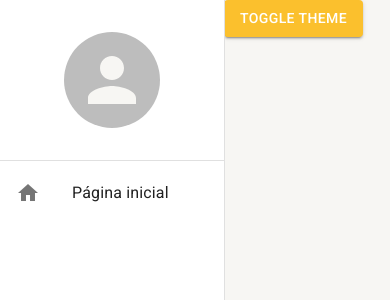
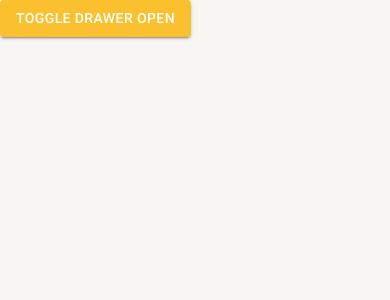
Before and after one commit to estaeldev/react-materialui-typescript, a React (Create React App) app: page /pagina-inicial in a window 390 px wide. Shown: the top 300 px of the page. Built offline with nearby package versions, Linux system fonts and the light colour scheme.

Commit message:
feat: adicionado responsividade menu-lateral

```diff
--- a/src/App.tsx
+++ b/src/App.tsx
@@ -1,17 +1,19 @@
 import { BrowserRouter } from "react-router-dom"
 import { AppRoutes } from "./routes"
 import { MenuLateral } from "./shared/components"
-import { AppThemeProvider } from "./shared/contexts"
+import { AppDrawerProvider, AppThemeProvider } from "./shared/contexts"
 
 export const App = () => {
 
     return (
         <AppThemeProvider>
-            <BrowserRouter>
-                <MenuLateral >
-                    <AppRoutes />
-                </MenuLateral>
-            </BrowserRouter>
+            <AppDrawerProvider>
+                <BrowserRouter>
+                    <MenuLateral >
+                        <AppRoutes />
+                    </MenuLateral>
+                </BrowserRouter>
+            </AppDrawerProvider>
         </AppThemeProvider>
     )
 }
--- a/src/routes/AppRoutes.tsx
+++ b/src/routes/AppRoutes.tsx
@@ -1,18 +1,18 @@
 import { Button } from "@mui/material"
 import { Navigate, Route, Routes } from "react-router-dom"
-import { useThemeContext } from "../shared/hooks"
+import { useDrawerContext } from "../shared/hooks"
 
 export const AppRoutes = () => {
 
-    const {toggleTheme} = useThemeContext()
+    const {toggleDrawerOpen} = useDrawerContext()
 
     return (
         <>
             <Routes>
                 <Route path="/pagina-inicial" element={<Button variant="contained"
                                                                 color="primary"
-                                                                onClick={toggleTheme}>
-                                                                Toggle Theme
+                                                                onClick={toggleDrawerOpen}>
+                                                                Toggle Drawer Open
                                                         </Button>} />
 
                 <Route path="*" element={<Navigate to={"/pagina-inicial"}/>} />
--- a/src/shared/components/menu-lateral/MenuLateral.tsx
+++ b/src/shared/components/menu-lateral/MenuLateral.tsx
@@ -1,13 +1,17 @@
-import { Avatar, Box, Divider, Drawer, Icon, List, ListItemButton, ListItemIcon, ListItemText, useTheme } from "@mui/material"
+import { Avatar, Box, Divider, Drawer, Icon, List, ListItemButton, ListItemIcon, ListItemText, useMediaQuery, useTheme } from "@mui/material"
 import { PropsWithChildren } from "react"
+import { useDrawerContext } from "../../hooks"
 
 export const MenuLateral: React.FC<PropsWithChildren> = ({children}) => {
 
     const theme = useTheme()
+    const smDown = useMediaQuery(theme.breakpoints.down("sm"))
+    const {isDrawerOpen, toggleDrawerOpen} = useDrawerContext()
+
 
     return (
         <>
-            <Drawer variant="permanent">
+            <Drawer open={isDrawerOpen} variant={smDown ? "temporary" : "permanent"} onClose={toggleDrawerOpen}>
                 <Box width={theme.spacing(28)} height="100%" display="flex" flexDirection="column">
 
                     <Box width="100%" height={theme.spacing(20)} display="flex" alignItems="center" justifyContent="center">
@@ -27,7 +31,7 @@ export const MenuLateral: React.FC<PropsWithChildren> = ({children}) => {
                     </Box>
                 </Box>
             </Drawer>
-            <Box height={"100vh"} marginLeft={theme.spacing(28)}>
+            <Box height={"100vh"} marginLeft={smDown ? 0 : theme.spacing(28)}>
                 {children}
             </Box>
         </>
--- /dev/null
+++ b/src/shared/contexts/DrawerContext.tsx
@@ -0,0 +1,30 @@
+import { PropsWithChildren, createContext, useCallback, useMemo, useState } from "react";
+
+interface IDrawerContextData {
+    isDrawerOpen?: boolean
+    toggleDrawerOpen?: () => void
+}
+
+export const DrawerContext = createContext({} as IDrawerContextData)
+
+export const AppDrawerProvider: React.FC<PropsWithChildren<IDrawerContextData>> = ({children}) => {
+
+    const [isDrawerOpen, setIsDrawerOpen] = useState<boolean>(false)
+
+    const toggleDrawerOpen = useCallback(() => {
+        setIsDrawerOpen(oldDrawerOpen => !oldDrawerOpen)
+    }, [])
+
+    const context = useMemo(() => {
+        return {isDrawerOpen, toggleDrawerOpen}
+    }, [isDrawerOpen, toggleDrawerOpen])
+
+    return (
+        <>
+            <DrawerContext.Provider value={context}>
+                {children}
+            </DrawerContext.Provider>
+        </>
+    )
+
+}
--- a/src/shared/contexts/ThemeContext.tsx
+++ b/src/shared/contexts/ThemeContext.tsx
@@ -1,17 +1,16 @@
 import { ThemeProvider } from "@emotion/react";
 import { Box } from "@mui/material";
-import { FC, ReactNode, createContext, useCallback, useMemo, useState } from "react";
+import { FC, PropsWithChildren, createContext, useCallback, useMemo, useState } from "react";
 import { DarkTheme, LightTheme } from "../themes";
 
 interface IThemeContextData {
     themeName?: "light" | "dark"
     toggleTheme?: () => void
-    children?: ReactNode
 }
 
 export const ThemeContext = createContext({} as IThemeContextData)
 
-export const AppThemeProvider: FC<IThemeContextData> = ({children}) => {
+export const AppThemeProvider: FC<PropsWithChildren<IThemeContextData>> = ({children}) => {
 
     const [themeName, setThemeName] = useState<"light" | "dark">("light")
 
--- a/src/shared/contexts/index.ts
+++ b/src/shared/contexts/index.ts
@@ -1 +1,2 @@
 export * from "./ThemeContext"
+export * from "./DrawerContext"
--- a/src/shared/hooks/index.ts
+++ b/src/shared/hooks/index.ts
@@ -1 +1,2 @@
 export * from "./useThemeContext"
+export * from "./useDrawerContext"
--- /dev/null
+++ b/src/shared/hooks/useDrawerContext.ts
@@ -0,0 +1,13 @@
+import { useContext } from "react"
+import { DrawerContext } from "../contexts"
+
+export const useDrawerContext = () => {
+    const context = useContext(DrawerContext)
+
+    if(context === undefined) {
+        throw new Error("Não está dentro do contexto!")
+    }
+
+    return context
+
+}
```
